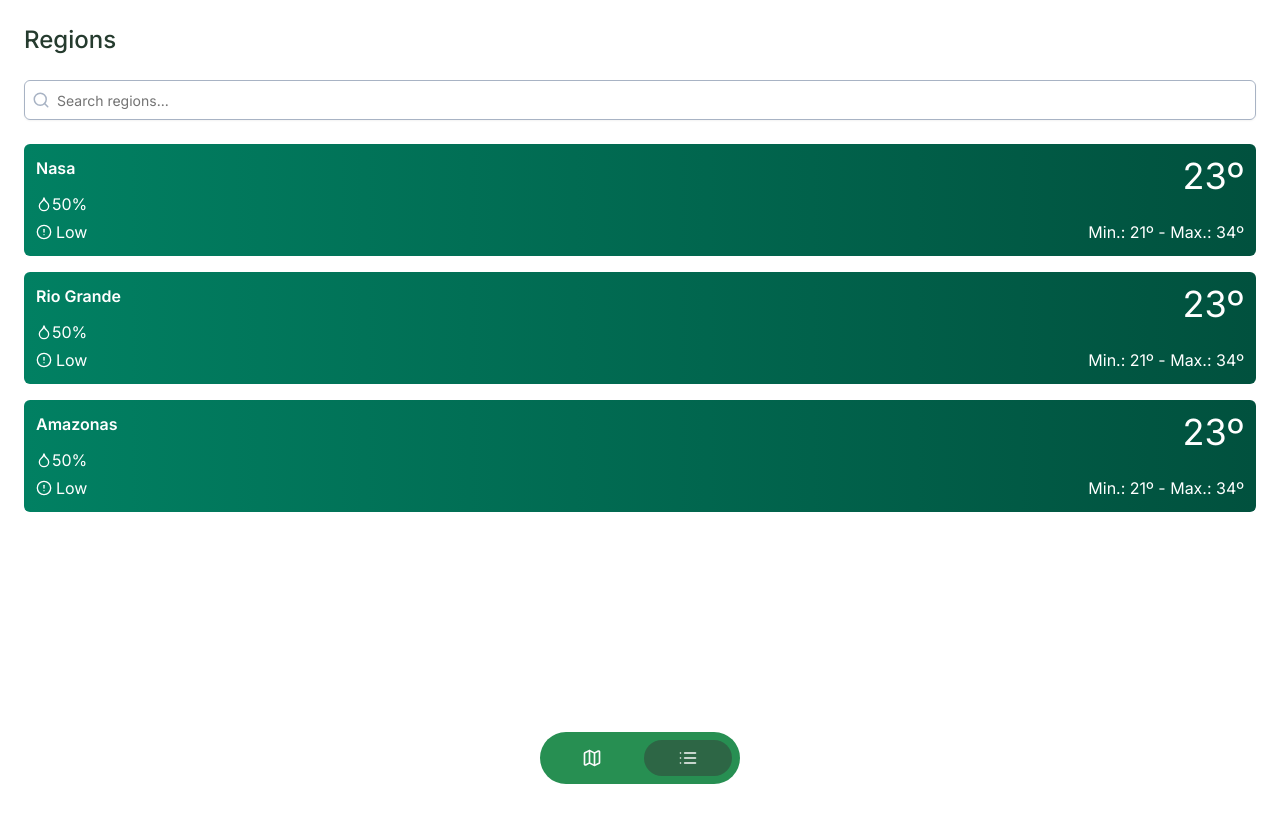
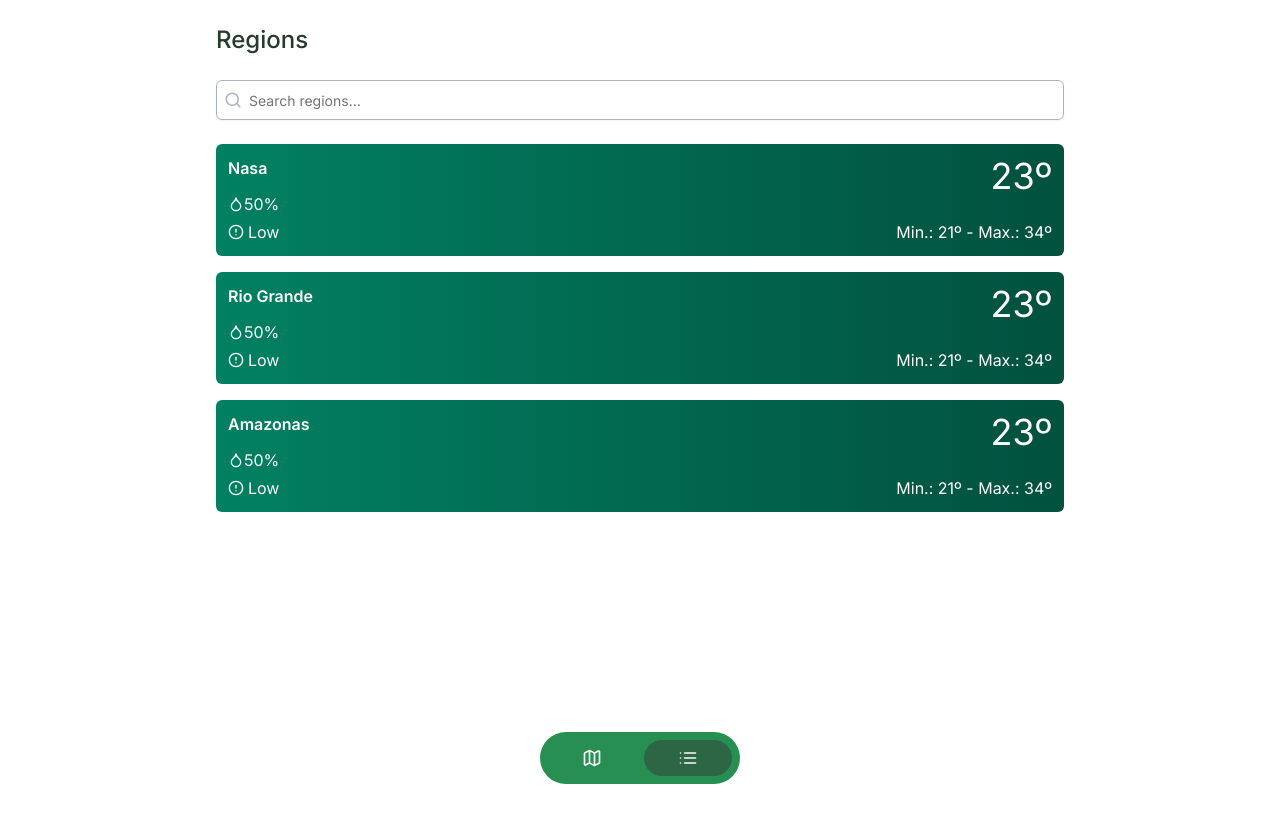
Before and after one commit to AgriWaterTechnologies/agriwater-fe, a React (Vite) app: page /list-regions in a window 1280 px wide. Shown: the top 822 px of the page. After the commit the page ends 800 px from the top, so only its background shows below. Built offline with nearby package versions, Linux system fonts and the light colour scheme.

Commit message:
feat: Enhance Wrapper component for flexibility

```diff
--- a/src/components/wrapper.tsx
+++ b/src/components/wrapper.tsx
@@ -1,11 +1,7 @@
-export default function Wrapper({
-  children
-}: {
-  children: React.ReactNode
-}) {
-  return (
-    <div className="h-screen">
-      {children}
-    </div>
-  )
+import { HTMLAttributes } from "react";
+
+type WrapperProps = HTMLAttributes<HTMLDivElement>;
+
+export default function Wrapper({ children, className }: WrapperProps) {
+  return <div className={`w-full h-screen ${className}`}>{children}</div>;
 }
--- a/src/pages/list-regions.tsx
+++ b/src/pages/list-regions.tsx
@@ -47,7 +47,8 @@ export default function ListRegions() {
   );
 
   return (
-    <Wrapper>
+    <Wrapper className="justify-center flex h-full overflow-hidden">
+      <div className="w-full max-w-4xl h-full">
         <Header title="Regions" />
         <div className="z-30 flex flex-col h-full rounded-lg bg-white px-6 gap-6">
           <Input
@@ -57,7 +58,7 @@ export default function ListRegions() {
             onChange={(e) => setSearchParams(e.target.value)}
             value={searchParams}
           />
-        <div className="flex flex-col w-full gap-4 overflow-auto">
+          <div className="flex flex-col w-full gap-4 overflow-auto mb-28">
             {filteredRegions.map((region) => (
               <RegionCard
                 key={region.name}
@@ -72,6 +73,7 @@ export default function ListRegions() {
           </div>
         </div>
         <FloatingMenu />
+      </div>
     </Wrapper>
   );
 }
```
Lines whose indentation alone changed are shown as unchanged.
